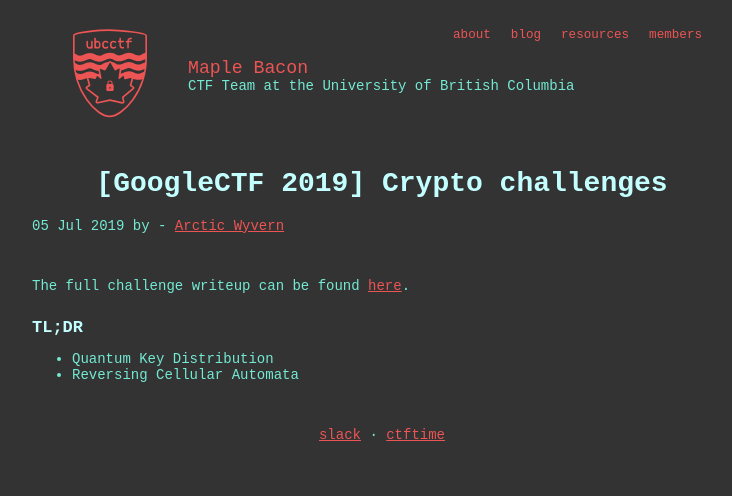
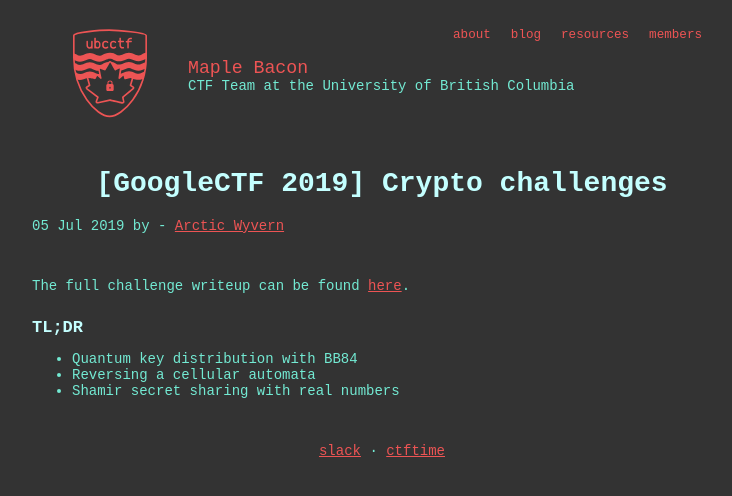
Before and after one commit to ubcctf/ubcctf.github.io, a Jekyll site: the page built from _posts/2019-07-05-google_crypto_writeup.md, in a window 1280 px wide. Shown: the top 496 px of the page, without its empty margins (258-990 px from the left). Built offline with Jekyll 4.4.1, drawn with Linux system fonts in a browser that asks for light colours; some web fonts are replaced.

Commit message:
very important cat commit

```diff
--- a/_posts/2019-07-05-google_crypto_writeup.md
+++ b/_posts/2019-07-05-google_crypto_writeup.md
@@ -8,5 +8,6 @@
 
 ## TL;DR
 
-- Quantum Key Distribution
-- Reversing Cellular Automata
+- Quantum key distribution with BB84
+- Reversing a cellular automata
+- Shamir secret sharing with real numbers
```
Also changed, not shown: _authors/rctcwyvrn.md (+3 -1 lines), assets/images/cats/void.png (added).
